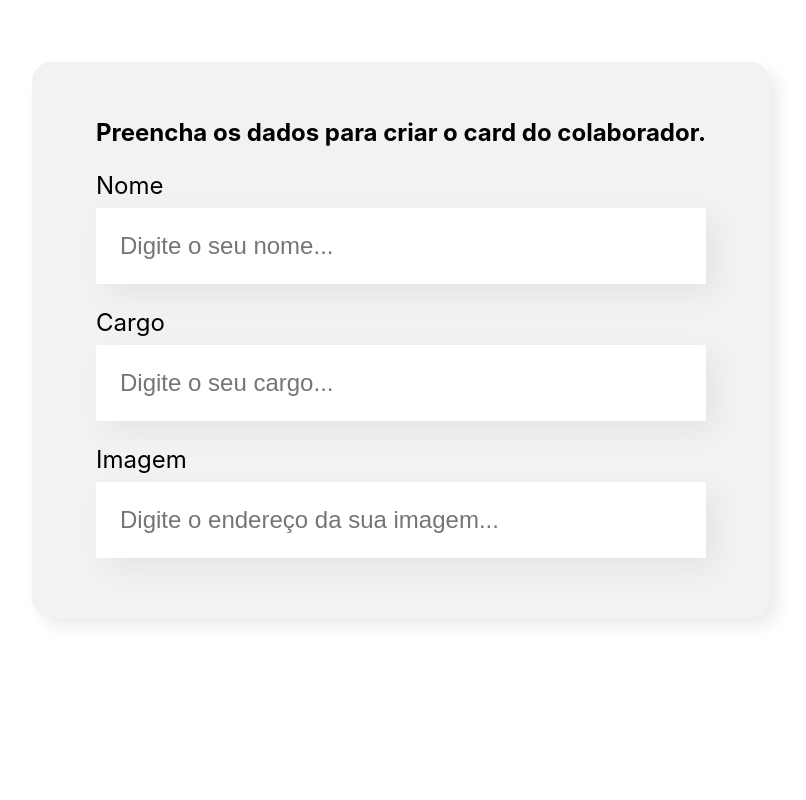
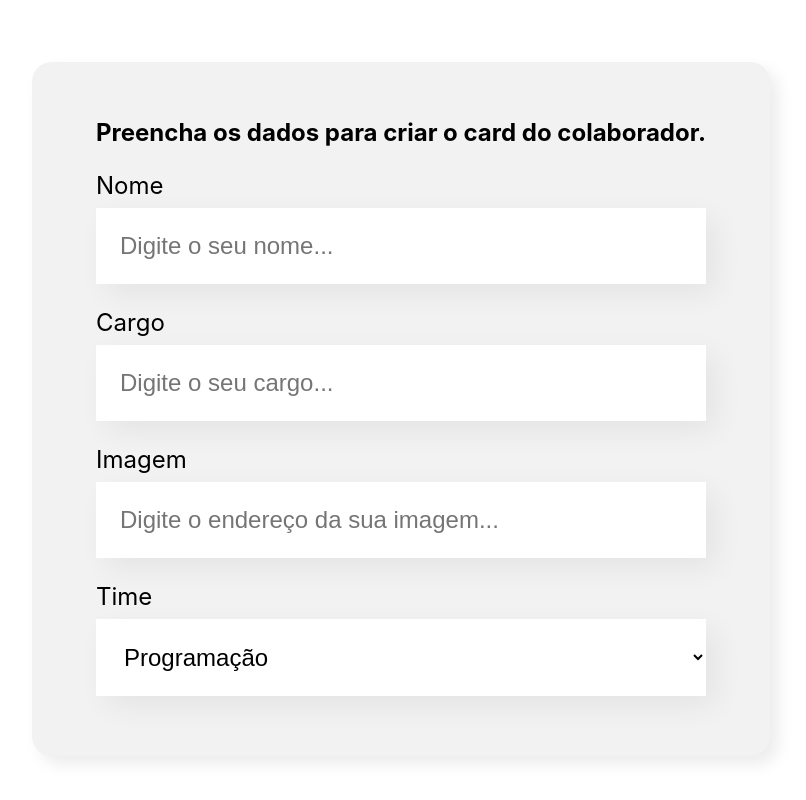
Before and after one commit to ddcsilva/organo, a React (Create React App) app: page / in a window 1280 px wide. Shown: the part 516-1316 px from the top of the page, without its empty margins (239-1045 px from the left). Before the commit the page ends 1214 px from the top, so only its background shows below. Built offline with nearby package versions, Linux system fonts and the light colour scheme.

Commit message:
feat: Adicionar componente Dropdown e integrá-lo ao formulário para seleção de times

```diff
--- /dev/null
+++ b/src/components/Dropdown/Dropdown.css
@@ -0,0 +1,19 @@
+.dropdown {
+  margin: 24px 0;
+}
+
+.dropdown label {
+  display: block;
+  margin-bottom: 8px;
+  font-size: 24px;
+}
+
+.dropdown select {
+  background-color: #fff;
+  box-shadow: 10px 10px 30px rgba(0, 0, 0, 0.06);
+  width: 100%;
+  border: none;
+  font-size: 24px;
+  padding: 24px;
+  box-sizing: border-box;
+}
--- /dev/null
+++ b/src/components/Dropdown/index.js
@@ -0,0 +1,16 @@
+import "./Dropdown.css";
+
+const Dropdown = (props) => {
+  return (
+    <div className="dropdown">
+      <label>{props.label}</label>
+      <select>
+        {props.itens.map((item) => {
+          return <option key={item}>{item}</option>;
+        })}
+      </select>
+    </div>
+  );
+};
+
+export default Dropdown;
--- a/src/components/Form/index.js
+++ b/src/components/Form/index.js
@@ -1,7 +1,10 @@
 import "./Form.css";
 import InputText from "../InputText";
+import Dropdown from "../Dropdown";
 
 const Form = () => {
+  const times = ["Programação", "Front-End", "Data Science", "Devops", "UX e Design"];
+
   return (
     <section className="form">
       <form>
@@ -9,6 +12,7 @@
         <InputText label="Nome" placeholder="Digite o seu nome" />
         <InputText label="Cargo" placeholder="Digite o seu cargo" />
         <InputText label="Imagem" placeholder="Digite o endereço da sua imagem" />
+        <Dropdown label="Time" itens={times} />
       </form>
     </section>
   );
```
